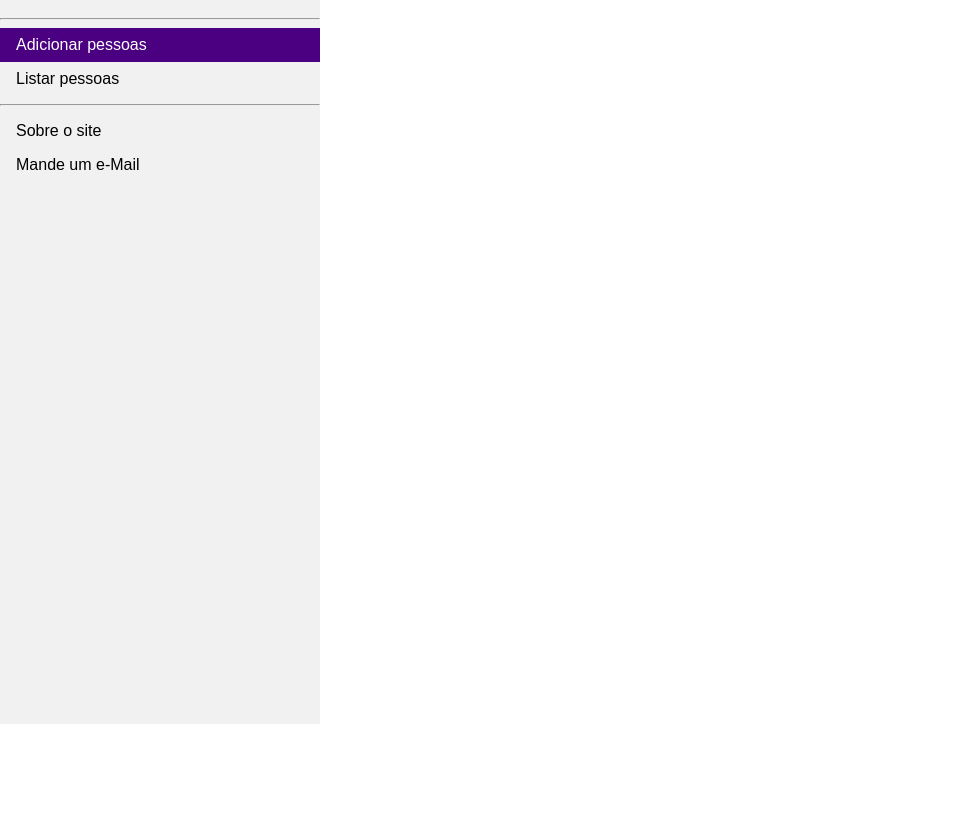
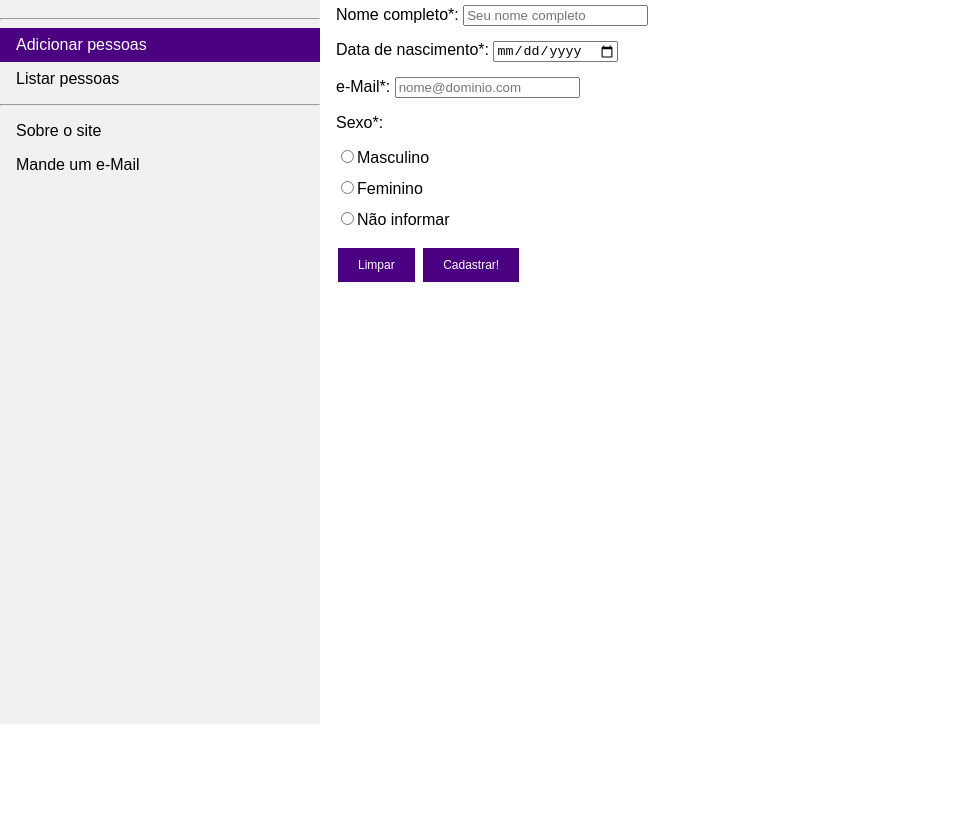
Before and after one commit to brunocardo11/pweb_2020.2_allenBruno, a plain HTML site: page exercicio2/meuSite/adicionarPessoa.html in a window 1280 px wide. Shown: the part 76-902 px from the top of the page, without its empty margins (0-964 px from the left). Before the commit the page ends 800 px from the top, so only its background shows below. Drawn offline with Linux system fonts and the light colour scheme.

Commit message:
Formulário de cadastro de pessoa.
Implementação e estilização do formulário de cadastro de pessoa.

```diff
--- a/exercicio2/meuSite/adicionarPessoa.html
+++ b/exercicio2/meuSite/adicionarPessoa.html
@@ -20,5 +20,34 @@
 		<li><a href="sobre.html">Sobre o site</a></li>
 		<li><a href="contato.html">Mande um e-Mail</a></li>
     </ul>
+    <div style="margin-left:25%;padding:1px 16px;height:1000px;">
+    <h1>Fomulário para cadastro de pessoas:</h1>
+    <form action="adicionadaComSucesso.html">
+
+        <div class="form">
+            <label>Nome completo*:</label>
+            <input type="text" name="nome" id="nome" placeholder="Seu nome completo" required>
+            <br>
+        </div>
+        <div class="form">
+            <label>Data de nascimento*:</label>
+            <input type="date" name="data" id="data" required>
+        </div class="form">
+        <div>
+            <label>e-Mail*:</label>
+            <input type="email" name="mail" id="mail" placeholder="nome@dominio.com" required>
+        </div>
+        <div class="form">
+            <label><p class="sexo" id="sexo">Sexo*:</p></label>
+            <label><input type="radio" name="sexo" id="sexo1" value="masculino" class="sexo" required>Masculino</label>
+            <br>
+            <label><input type="radio" name="sexo" id="sexo2" value="feminino" class="sexo" required>Feminino</label>
+            <br>
+            <label><input type="radio" name="sexo" id="sexo3" value="não informar" required>Não informar</label>
+        </div>
+        <button type="reset" class="button">Limpar</button>
+        <button type="submit" class="button" >Cadastrar!</button>
+    </form>
+
 </body>
 </html>
--- a/exercicio2/meuSite/style/style.css
+++ b/exercicio2/meuSite/style/style.css
@@ -32,7 +32,7 @@ li a#active {
 }
 
 .button {
-  background-color: #4CAF50;
+  background-color: #4b0082;
   border: none;
   color: white;
   padding: 10px 20px;
@@ -41,6 +41,7 @@ li a#active {
   display: inline-block;
   margin: 4px 2px;
   cursor: pointer;
+  font-size: 12px;
 }
 
 .button12Px {
@@ -61,3 +62,11 @@ th, td {
 tr:hover {
 	background-color:#f5f5f5;
 }
+
+.form {
+  margin-bottom: 15px;
+}
+
+.sexo{
+  margin-bottom: 15px;
+}
```
Also changed, not shown: exercicio2/meuSite/adicionadaComSucesso.html (+14 -1 lines).
